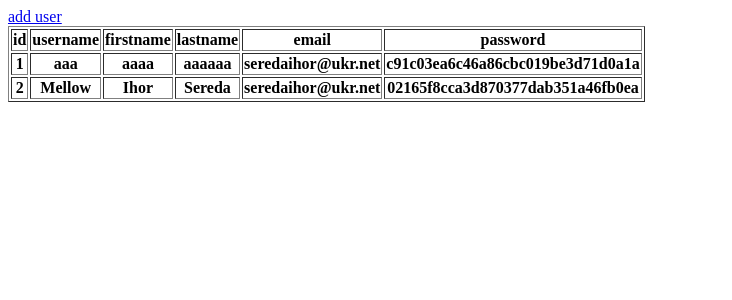
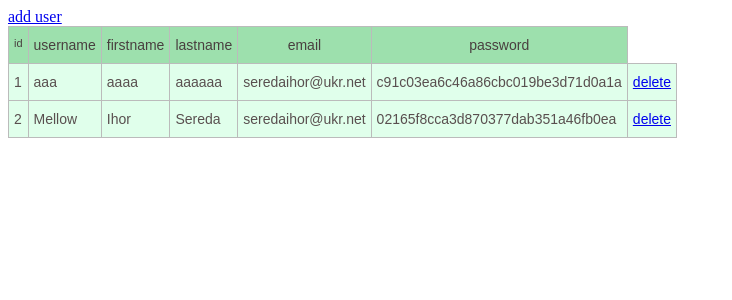
Before and after one commit to lhalam/lv-245pythoncore, a Flask app: page /user in a window 1280 px wide. Shown: the top 300 px of the page, without its empty margins (0-732 px from the left). Run offline with Flask 2, Linux system fonts and the light colour scheme; data comes from the database, SQL or seed files in the repository; both versions use the stored data as it was after the commit; lists and menus that the app fills with data are empty.

Commit message:
Flask app

```diff
--- a/flask_app/templates/user.html
+++ b/flask_app/templates/user.html
@@ -1,21 +1,30 @@
+
 <a href='http://localhost:5000/user/add'>add user</a><br>
-<table border>
-  <tr>
-      <th>id</th>
-      <th>username</th>
-      <th>firstname</th>
-      <th>lastname</th>
-      <th>email</th>
-      <th>password</th>
-  </tr>
+<style type="text/css">
+.tg  {border-collapse:collapse;border-spacing:0;border-color:#bbb;}
+.tg td{font-family:Arial, sans-serif;font-size:14px;padding:10px 5px;border-style:solid;border-width:1px;overflow:hidden;word-break:normal;border-color:#bbb;color:#594F4F;background-color:#E0FFEB;}
+.tg th{font-family:Arial, sans-serif;font-size:14px;font-weight:normal;padding:10px 5px;border-style:solid;border-width:1px;overflow:hidden;word-break:normal;border-color:#bbb;color:#493F3F;background-color:#9DE0AD;}
+.tg .tg-q19q{font-size:11px;vertical-align:top}
+.tg .tg-yw4l{vertical-align:top}
+</style>
+<table class="tg">
+    <tr>
+        <th class="tg-q19q">id</th>
+        <th class="tg-yw4l">username</th>
+        <th class="tg-yw4l">firstname</th>
+        <th class="tg-yw4l">lastname</th>
+        <th class="tg-yw4l">email</th>
+        <th class="tg-yw4l">password</th>
+    </tr>
     {% for user in us %}
-        <tr>
-            <th>{{ user.id }}</th>
-            <th>{{ user.username }}</th>
-            <th>{{ user.firstname }}</th>
-            <th>{{ user.lastname }}</th>
-            <th>{{ user.email }}</th>
-            <th>{{ user.password }}</th>
-        </tr>
+    <tr>
+        <td class="tg-yw4l">{{ user.id }}</td>
+        <td class="tg-yw4l">{{ user.username }}</td>
+        <td class="tg-yw4l">{{ user.firstname }}</td>
+        <td class="tg-yw4l">{{ user.lastname }}</td>
+        <td class="tg-yw4l">{{ user.email }}</td>
+        <td class="tg-yw4l">{{ user.password }}</td>
+        <td class="tg-yw4l"><a href='http://localhost:5000/user/{{user.id}}/delete'>delete</a></td>
+    </tr>
     {% endfor %}
 </table>
```
Also changed, not shown: flask_app/app.sqlite.
